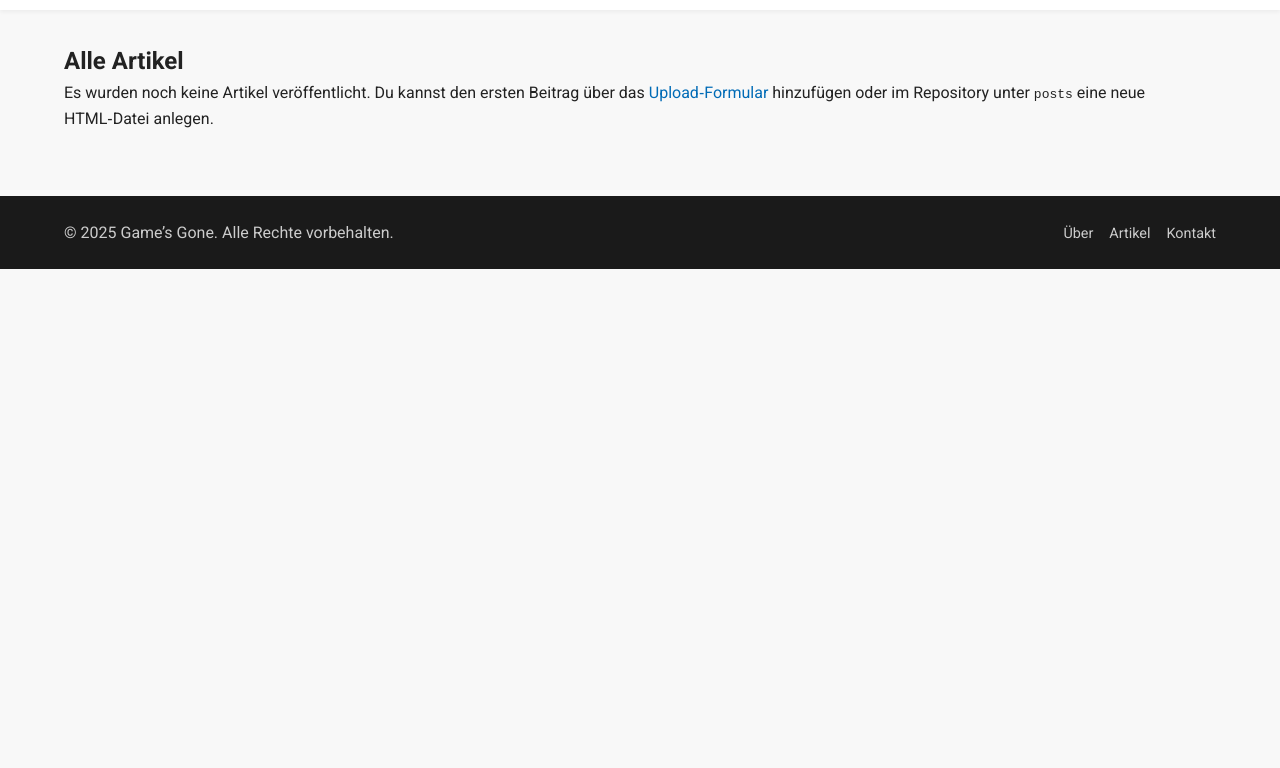
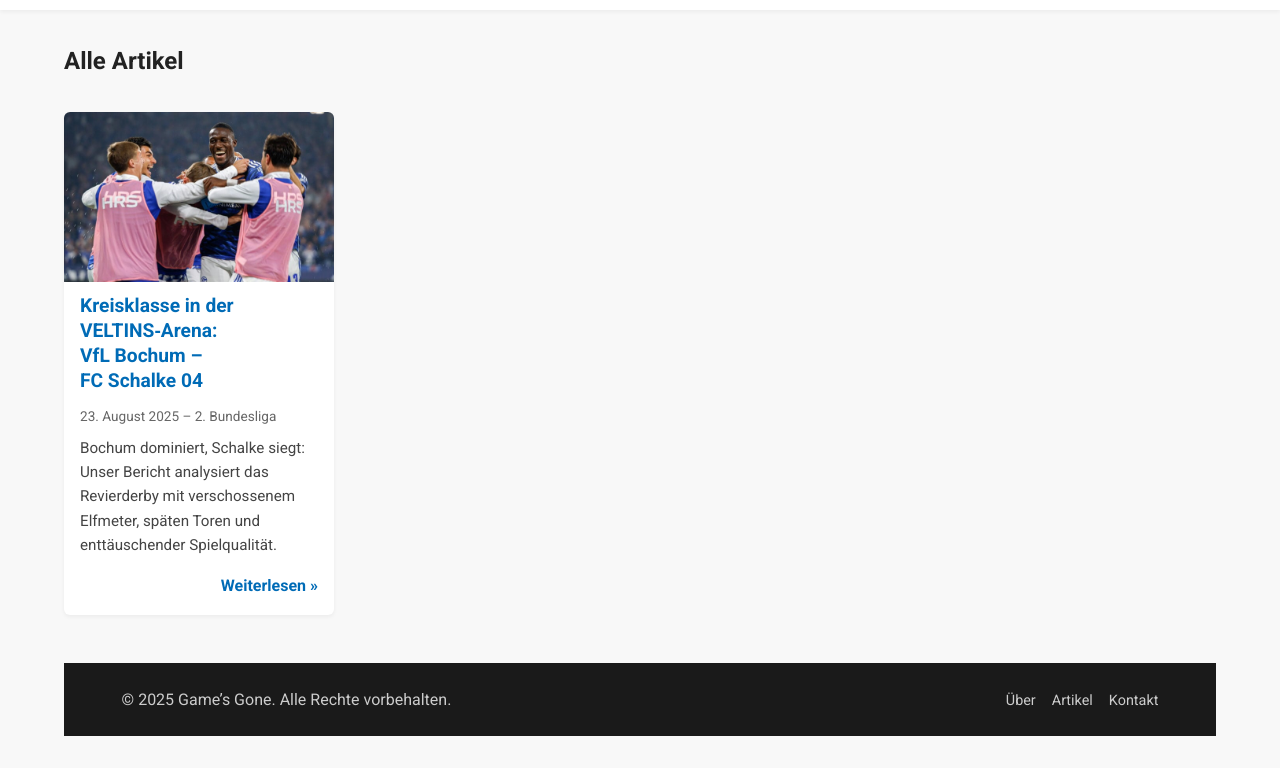
Before and after one commit to f-j-koch/games-gone, a plain HTML site: page blog.html in a window 1280 px wide. Shown: the part 67-835 px from the top of the page. Before the commit the page ends 800 px from the top, so only its background shows below. Drawn offline with Linux system fonts and the light colour scheme.

Commit message:
Update blog.html

```diff
--- a/blog.html
+++ b/blog.html
@@ -26,8 +26,15 @@
 
   <main class="container" style="padding-top: 2rem; padding-bottom: 2rem;">
     <h2>Alle Artikel</h2>
-    <p>Es wurden noch keine Artikel veröffentlicht. Du kannst den ersten Beitrag über das <a href="upload.html">Upload‑Formular</a> hinzufügen oder im Repository unter <code>posts</code> eine neue HTML‑Datei anlegen.</p>
-  </main>
+<div class="posts-grid">
+  <article class="post-preview">
+    <img class="post-image" src="assets/bochum-schalke/lasme.jpg" alt="Bryan Lasme jubelt über den Siegtreffer" />
+    <h3><a href="posts/kreisklasse-veltinsarena.html">Kreisklasse in der VELTINS‑Arena: VfL Bochum – FC Schalke 04</a></h3>
+    <p class="post-meta">23. August 2025 – 2. Bundesliga</p>
+    <p class="post-excerpt">Bochum dominiert, Schalke siegt: Unser Bericht analysiert das Revierderby mit verschossenem Elfmeter, späten Toren und enttäuschender Spielqualität.</p>
+    <a class="read-more" href="posts/kreisklasse-veltinsarena.html">Weiterlesen &raquo;</a>
+  </article>
+</div>
 
   <footer class="site-footer">
     <div class="container footer-content">
```
